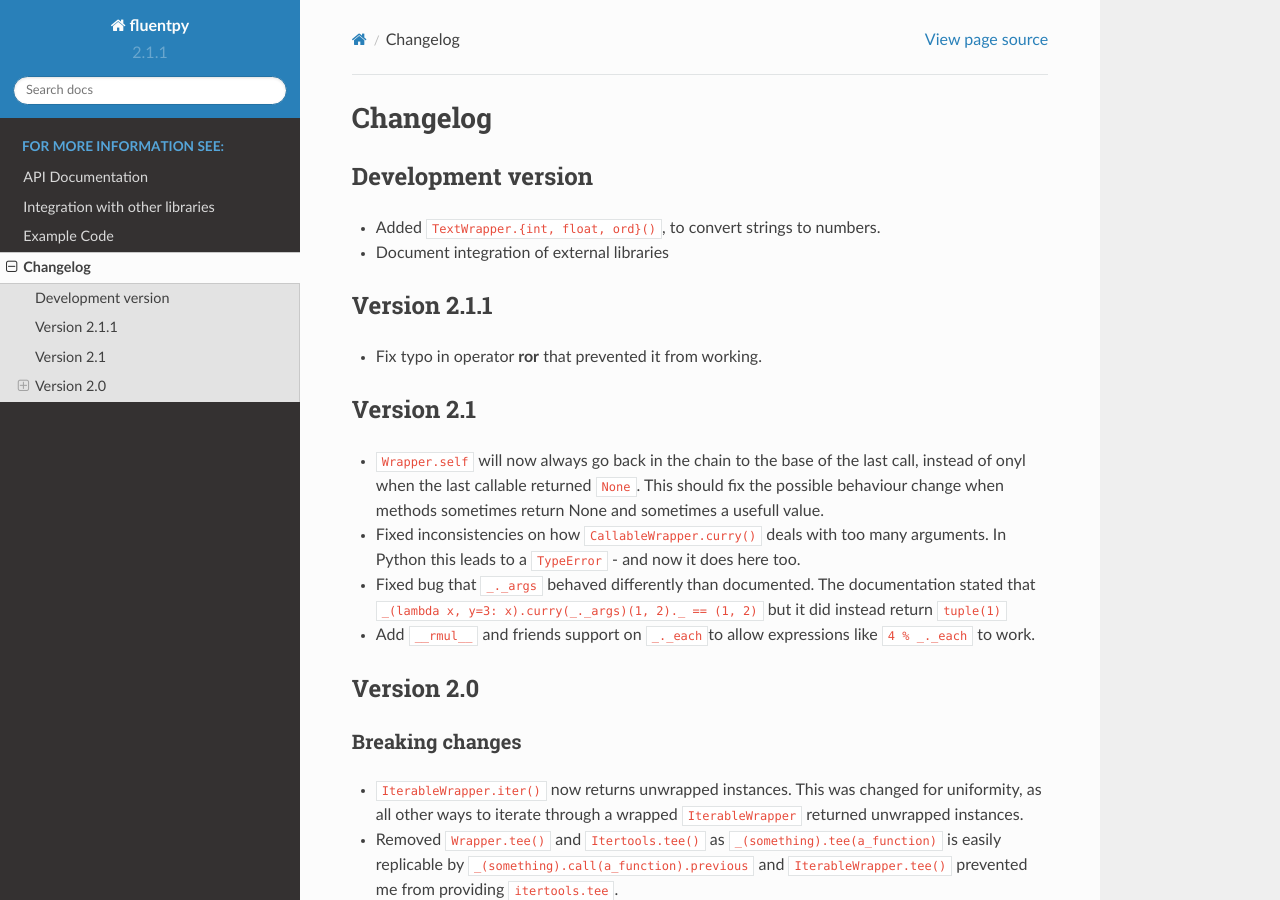
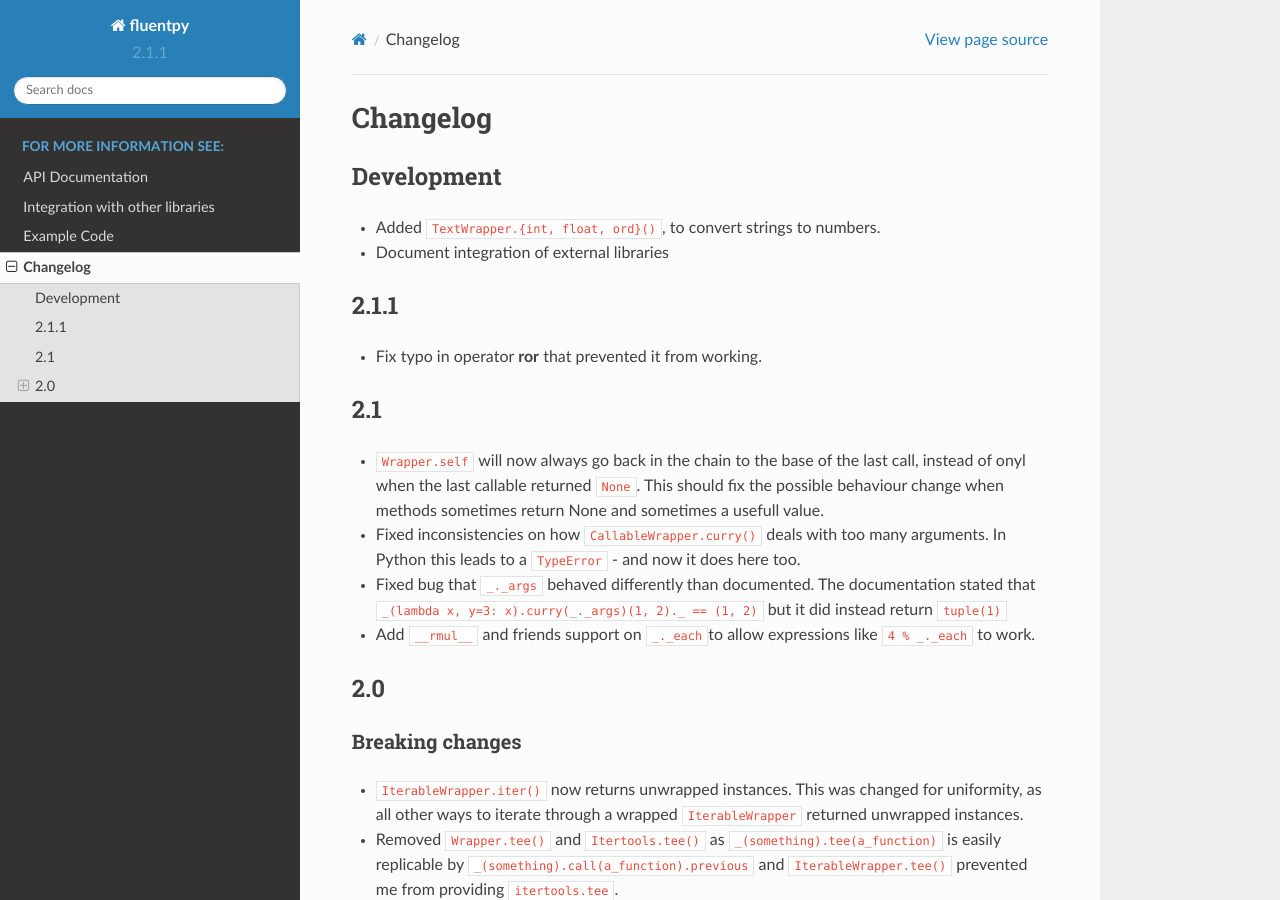
Before and after one commit to dwt/fluent, a Sphinx documentation site: the page built from doc/Changelog.md, in a window 1280 px wide and 900 px high. Built offline with Sphinx 7.4.7 and the Read the Docs theme 2.0.0, drawn with Linux system fonts in a browser that asks for light colours.

Commit message:
Simplify changelog

```diff
--- a/doc/Changelog.md
+++ b/doc/Changelog.md
@@ -1,15 +1,15 @@
 # Changelog
 
-## Development version
+## Development
 
 - Added `TextWrapper.{int, float, ord}()`, to convert strings to numbers.
 - Document integration of external libraries
 
-## Version 2.1.1
+## 2.1.1
 
 - Fix typo in operator __ror__ that prevented it from working.
 
-## Version 2.1
+## 2.1
 
 - `Wrapper.self` will now always go back in the chain to the base of the last call, instead of onyl when the last callable returned `None`. This should fix the possible behaviour change when methods sometimes return None and sometimes a usefull value.
 
@@ -19,7 +19,7 @@
 
 - Add `__rmul__` and friends support on `_._each`to allow expressions like `4 % _._each` to work.
 
-## Version 2.0
+## 2.0
 
 ### Breaking changes
 
```
